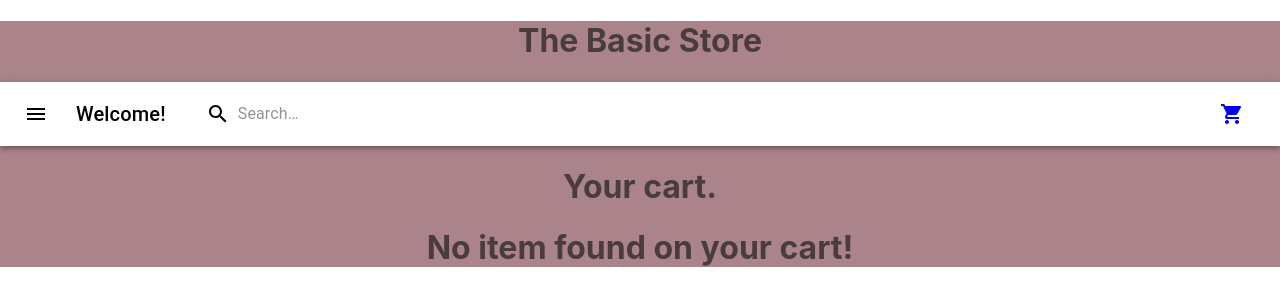
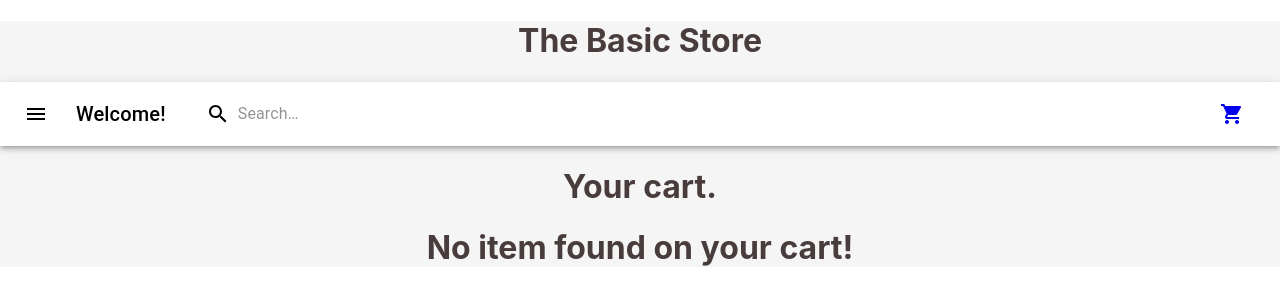
Before and after one commit to sMedrano101/basic-store, a React (Create React App) app: page /CartDetails in a window 1280 px wide. Shown: the top 306 px of the page. Built offline with nearby package versions, Linux system fonts and the light colour scheme.

Commit message:
made changes to background

```diff
--- a/src/App.css
+++ b/src/App.css
@@ -1,6 +1,6 @@
 .App {
   text-align: center;
-  background-color: rgb(170, 132, 138);
+  background-color: whitesmoke;
   color: rgb(73, 60, 60);
 }
 
```
